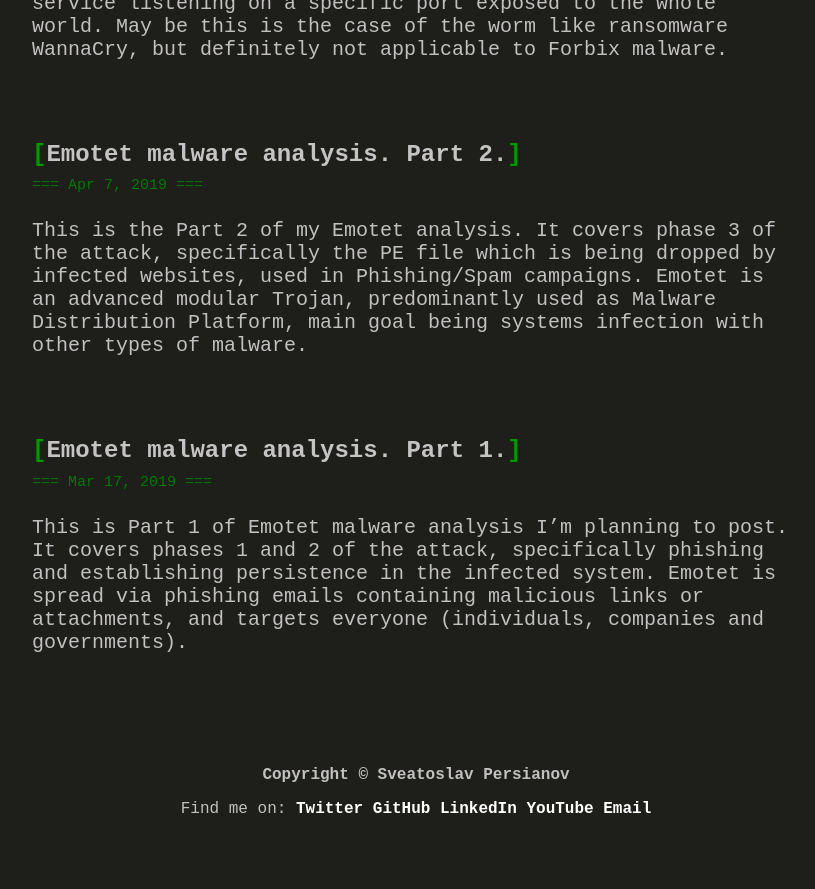
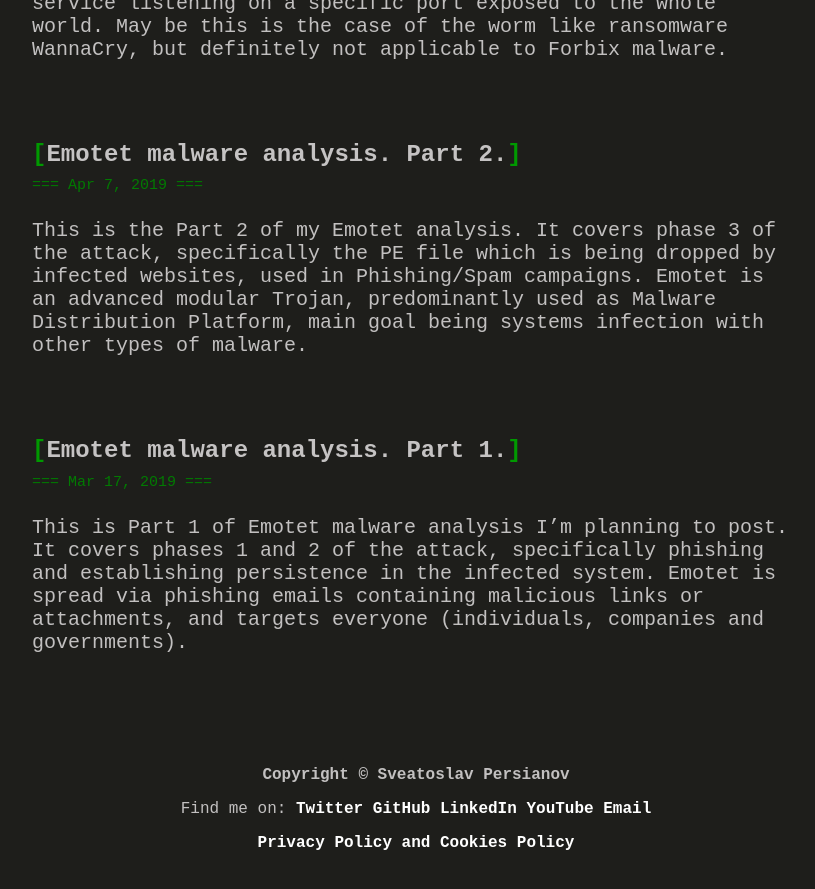
Before and after one commit to num1r0/num1r0.github.io, a Jekyll site: the page built from index.html, in a window 1280 px wide and 900 px high, scrolled down 2300 px. Shown: the top 889 px of the window, without its empty margins (224-1039 px from the left). Built offline with Jekyll 4.4.1, drawn with Linux system fonts in a browser that asks for light colours; the list of posts is cut into pages by our own code; before the commit the page ends 3166 px from its top, so only the background shows below that.

Commit message:
added privacy cookies policy link to the footer

```diff
--- a/_layouts/default.html
+++ b/_layouts/default.html
@@ -46,6 +46,7 @@
                 <a href="https://www.youtube.com/channel/UCn9NOhHKQMM_M_RFLc7ztMg" title="Follow me on YouTube">YouTube</a>
                 <a href="/contact-me.html" title="Contact me by email">Email</a>
             </p>
+            <p><a href="https://persianov.net/privacy-cookies-policy.html">Privacy Policy and Cookies Policy</a></p>
         </div>
     </footer>
 </body>
```
